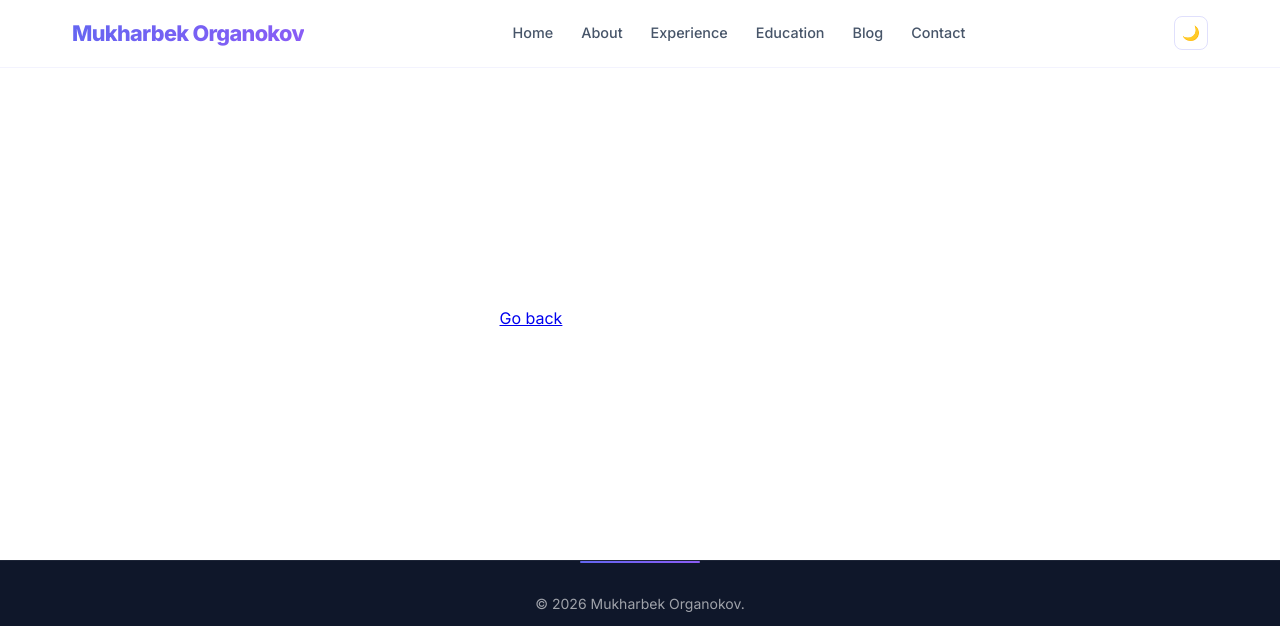
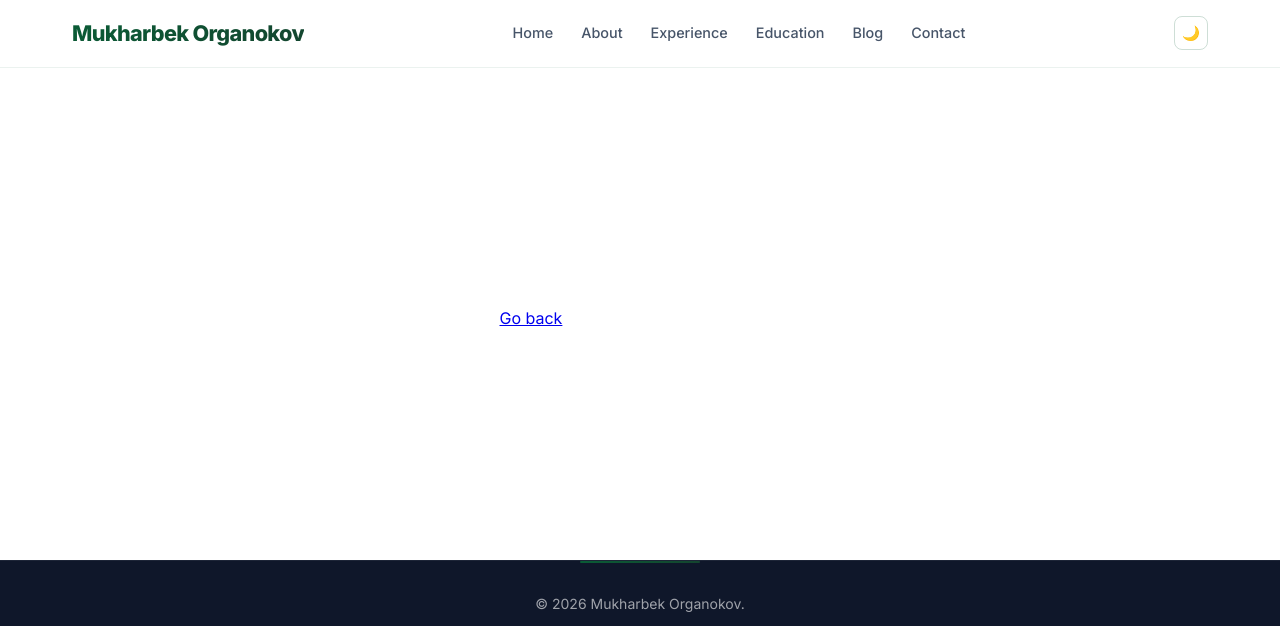
Before and after one commit to kabartay/portfolio, a website: page public/404.html in a window 1280 px wide. Shown: the top 626 px of the page. Drawn offline with Linux system fonts and the light colour scheme.

Commit message:
feat(palette): activate Castleton green palette
Colours from the dark-green swatch — Castleton green, British racing green, gunmetal:
  #0A5C36  Castleton green  → --primary-color
  #0F5132  Castleton dark   → --primary-dark / --mid-rgb
  #14452F  British racing   → --secondary-color
  #10b981  Emerald (derived)→ --accent-rgb (keeps rgba tints visible)
  #0d9488  Teal (derived)   → --edu-start-rgb (variety in education section)

Changes:
- Filled in [data-palette='alt'] in style.css with green tokens
- Added data-palette='alt' to <html> on all 9 pages
- Updated meta theme-color to #0a5c36 on all pages
- Includes the full palette parametrization from feat/palette-parametrize

```diff
--- a/public/404.html
+++ b/public/404.html
@@ -1,5 +1,5 @@
 <!DOCTYPE html>
-<html lang="en">
+<html lang="en" data-palette="alt">
 
 <head>
     <meta charset="UTF-8" />
@@ -9,7 +9,7 @@
     <link rel="icon" type="image/svg+xml" href="/assets/favicon.svg" />
     <link rel="apple-touch-icon" href="/assets/favicon.svg" />
     <meta name="author" content="Mukharbek Organokov">
-    <meta name="theme-color" content="#6366f1" />
+    <meta name="theme-color" content="#0a5c36" />
     <link rel="stylesheet" href="/src/css/style.css" />
     <script>!function(){var t=localStorage.getItem('theme');t?document.documentElement.setAttribute('data-theme',t):window.matchMedia('(prefers-color-scheme: dark)').matches&&document.documentElement.setAttribute('data-theme','dark')}();</script>
     <style>
--- a/public/src/css/style.css
+++ b/public/src/css/style.css
@@ -1582,21 +1582,24 @@ body, .navbar, .skill-card, .timeline-content, .blog-card,
    Replace the indigo values below with your colours.
    All gradients auto-derive from the tokens above them.
    ============================================= */
+/* GREEN PALETTE — Castleton / British Racing / Gunmetal
+   Colours from: #0A5C36 #0F5132 #14452F #18392B #1D2E28
+   ============================================= */
 [data-palette="alt"] {
     /* Core brand colours */
-    --primary-color:   #6366f1;   /* ← your primary hex */
-    --primary-dark:    #4f46e5;
-    --secondary-color: #8b5cf6;
-    --accent-color:    #f0abfc;
+    --primary-color:   #0a5c36;   /* Castleton green */
+    --primary-dark:    #0f5132;   /* Castleton green (dark) */
+    --secondary-color: #14452f;   /* British racing green */
+    --accent-color:    #86efac;   /* Light mint — bright highlights */
 
     /* RGB channels — must match the hex values above (R, G, B) */
-    --primary-rgb:    99, 102, 241;
-    --secondary-rgb: 139,  92, 246;
-    --accent-rgb:    236,  72, 153;
-    --mid-rgb:       168,  85, 247;
-    --edu-start-rgb:  59, 130, 246;
-
-    /* Gradients auto-derive — only override if you want a custom direction/stops */
+    --primary-rgb:    10,  92,  54;   /* #0a5c36 */
+    --secondary-rgb:  20,  69,  47;   /* #14452f */
+    --accent-rgb:     16, 185, 129;   /* #10b981 emerald — keeps tints visible */
+    --mid-rgb:        15,  81,  50;   /* #0f5132 */
+    --edu-start-rgb:  13, 148, 136;   /* #0d9488 teal — variety in education */
+
+    /* Gradients auto-derive from the tokens above */
     --gradient:          linear-gradient(135deg, var(--primary-color) 0%, var(--secondary-color) 100%);
     --gradient-warm:     linear-gradient(135deg, var(--primary-color) 0%, rgb(var(--mid-rgb)) 50%, rgb(var(--accent-rgb)) 100%);
     --gradient-timeline: linear-gradient(180deg, var(--primary-color) 0%, rgb(var(--mid-rgb)) 50%, rgb(var(--accent-rgb)) 100%);
```
Also changed, not shown: public/about.html (+2 -2 lines), public/blog.html (+2 -2 lines), public/contact.html (+2 -2 lines), public/education.html (+2 -2 lines), public/experience.html (+2 -2 lines), public/index.html (+2 -2 lines), public/privacy.html (+2 -2 lines).
